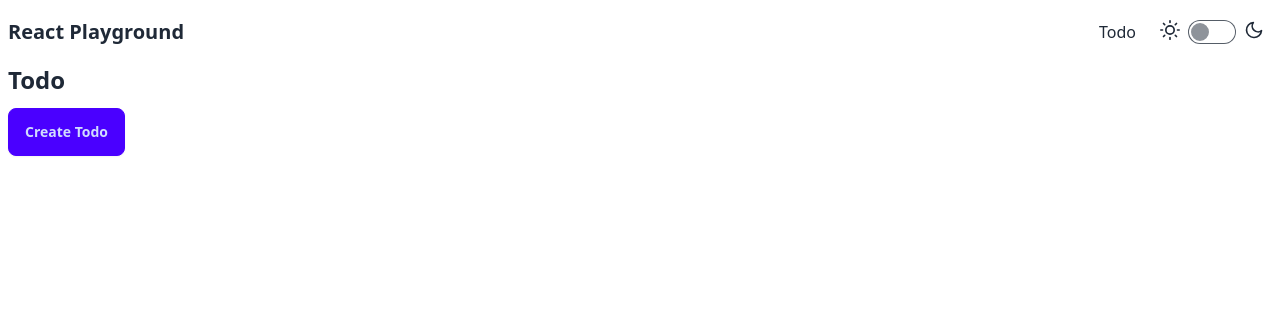
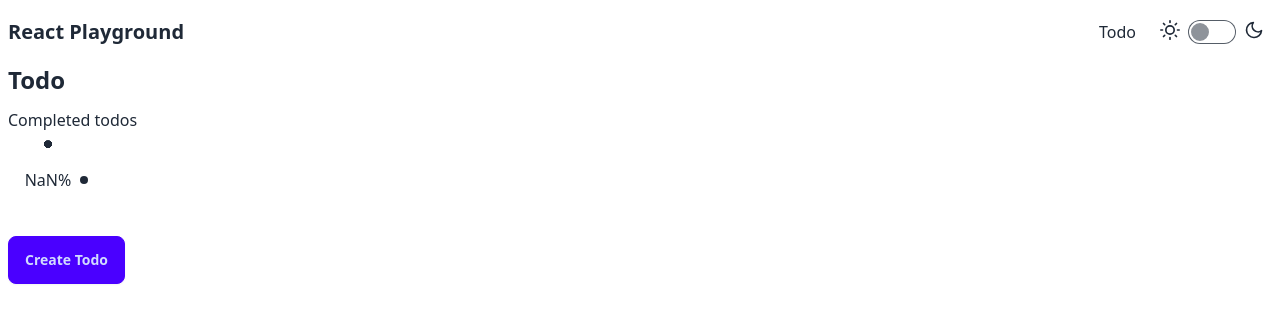
Before and after one commit to blardtony/react-typescript-2024, a React (Vite) app: page /todo in a window 1280 px wide. Shown: the top 322 px of the page. Built offline with nearby package versions, Linux system fonts and the light colour scheme.

Commit message:
:sparkles: Add stats for completed todos

```diff
--- /dev/null
+++ b/src/components/todo/TodoStats.tsx
@@ -0,0 +1,24 @@
+import useTodos from '../../hooks/useTodos';
+
+const TodoStats = () => {
+  const { todos } = useTodos();
+  const completedTodos = todos.filter((todo) => todo.completed);
+  const pourcentage = (completedTodos.length / todos.length) * 100;
+  console.log(pourcentage);
+  return (
+    <div className="mb-4">
+      <h2 className="mb-2">Completed todos</h2>
+      <div
+        className="radial-progress"
+        style={{
+          '--value': pourcentage,
+        }}
+        role="progressbar"
+      >
+        {pourcentage}%
+      </div>
+    </div>
+  );
+};
+
+export default TodoStats;
--- a/src/components/todo/TodosList.tsx
+++ b/src/components/todo/TodosList.tsx
@@ -4,7 +4,6 @@ import TodoItem from './TodoItem';
 
 const TodosList: FC = () => {
   const { todos } = useTodos();
-  console.log(todos);
   return (
     <div className="mt-4 grid gap-4">
       {todos.map((todo, key) => (
--- a/src/pages/Todo.tsx
+++ b/src/pages/Todo.tsx
@@ -1,5 +1,6 @@
 import CreateTodo from '../components/todo/CreateTodo.tsx';
 import TodosList from '../components/todo/TodosList.tsx';
+import TodoStats from '../components/todo/TodoStats.tsx';
 import { TodoProvider } from '../contexts/TodoContext.tsx';
 import useLocalStorage from '../hooks/useLocalStorage.ts';
 import { Todos } from '../types/todo.type.ts';
@@ -9,6 +10,7 @@ const Todo = () => {
   return (
     <TodoProvider todos={todos} setTodos={setTodos}>
       <h1 className="mb-3 text-2xl font-bold">Todo</h1>
+      <TodoStats />
       <CreateTodo />
       <TodosList />
     </TodoProvider>
```
